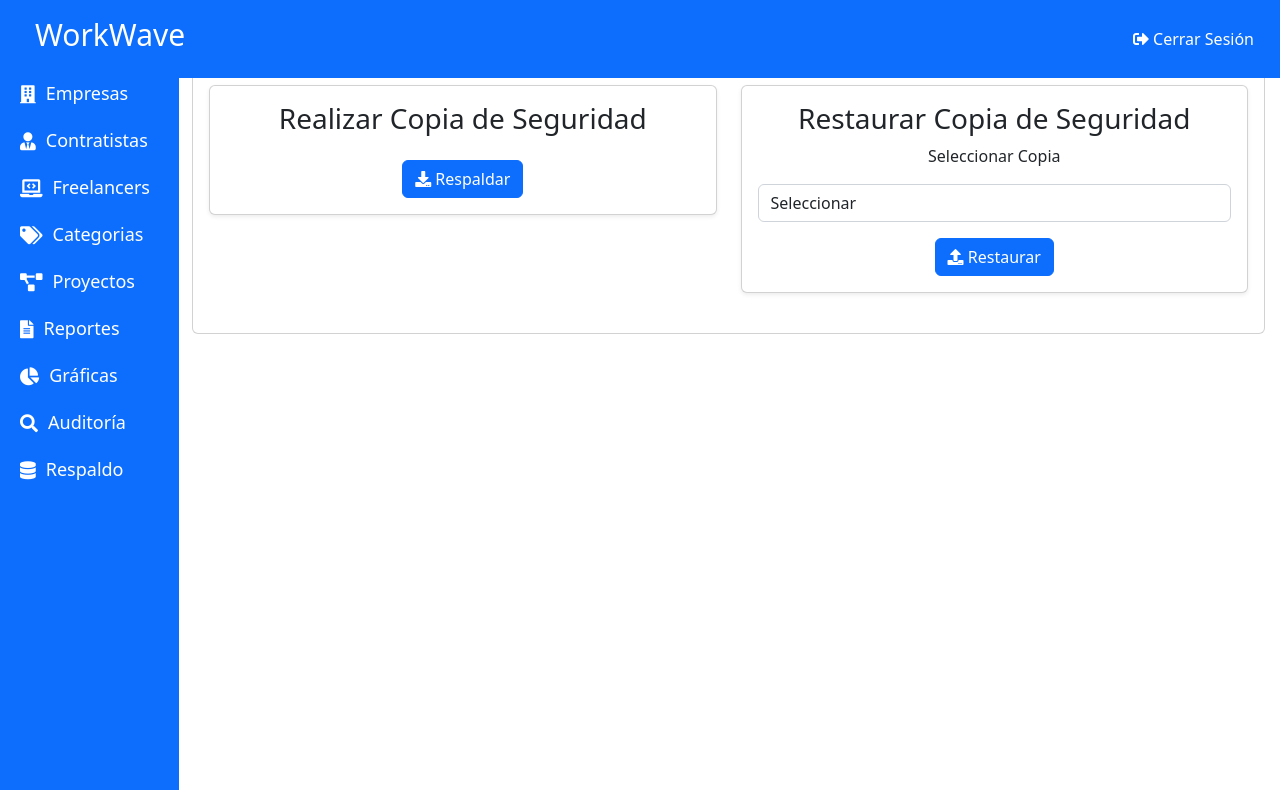
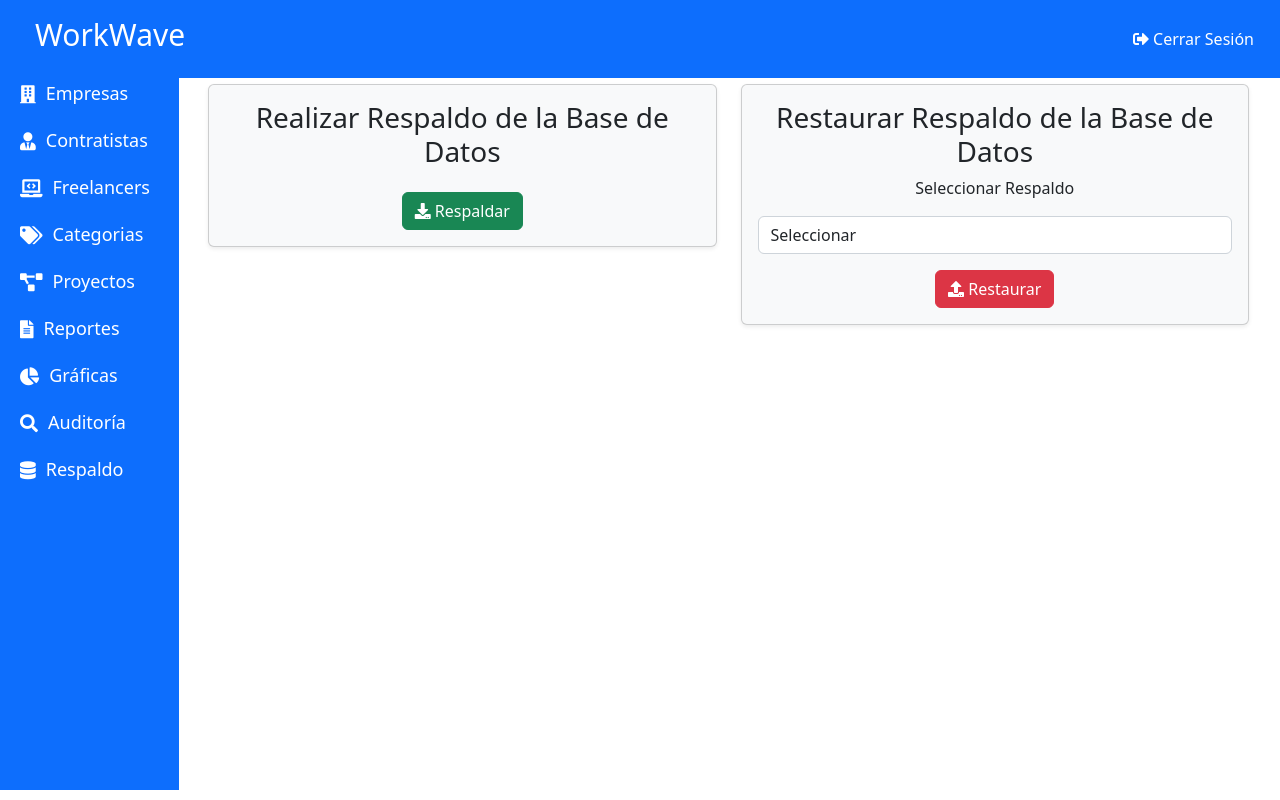
Before and after one commit to Echizen512/Workwave, a PHP site: page /Anderson/Admin/admin-backup.php in a window 1280 px wide. Run offline with PHP 8.4, Linux system fonts and the light colour scheme; a user stored in the database is signed in; some libraries are stand-ins or nearby versions.

Commit message:
Correcciones 5

```diff
--- a/Admin/admin-backup.php
+++ b/Admin/admin-backup.php
@@ -23,31 +23,31 @@ if (!is_dir(BACKUP_PATH)) {
 <head>
     <meta charset="UTF-8">
     <meta name="viewport" content="width=device-width, initial-scale=1.0">
-    <title>Copia de Seguridad</title>
+    <title>Respaldo de la Base de Datos</title>
     <link href="../Assets/css/bootstrap.min.css" rel="stylesheet">
     <link rel="stylesheet" href="https://cdnjs.cloudflare.com/ajax/libs/font-awesome/5.15.4/css/all.min.css">
     <link rel="stylesheet" href="./Assets/CSS/CRUD.css">
 </head>
 <body>
 <div class="container mt-5">
-    <div class="card">
+    <div class="card" style="border: none;">
         <div class="card-body">
             <div class="row">
                 <div class="col-md-6 mb-4">
-                    <div class="card text-center shadow-sm">
+                    <div class="card text-center shadow-sm" style="background-color: #f8f9fa;">
                         <div class="card-body">
-                            <h3 class="card-title">Realizar Copia de Seguridad</h3>
-                            <a href="./Backup.php" class="btn btn-primary mt-3"><i class="fas fa-download"></i> Respaldar</a>
+                            <h3 class="card-title">Realizar Respaldo de la Base de Datos</h3>
+                            <a href="./Backup.php" class="btn btn-success mt-3"><i class="fas fa-download"></i> Respaldar</a>
                         </div>
                     </div>
                 </div>
                 <div class="col-md-6 mb-4">
-                    <div class="card text-center shadow-sm">
+                    <div class="card text-center shadow-sm" style="background-color: #f8f9fa;">
                         <div class="card-body">
-                            <h3 class="card-title">Restaurar Copia de Seguridad</h3>
+                            <h3 class="card-title">Restaurar Respaldo de la Base de Datos</h3>
                             <form action="./Restore.php" method="post">
                                 <div class="form-group">
-                                    <label for="restorePoint">Seleccionar Copia</label>
+                                    <label for="restorePoint">Seleccionar Respaldo</label>
                                     <select id="restorePoint" name="restorePoint" class="form-control mt-3">
                                         <option value="" disabled selected>Seleccionar</option>
                                         <?php
@@ -72,7 +72,7 @@ if (!is_dir(BACKUP_PATH)) {
                                         ?>
                                     </select>
                                 </div>
-                                <button type="submit" class="btn btn-primary mt-3"><i class="fas fa-upload"></i> Restaurar</button>
+                                <button type="submit" class="btn btn-danger mt-3"><i class="fas fa-upload"></i> Restaurar</button>
                             </form>
                         </div>
                     </div>
```
